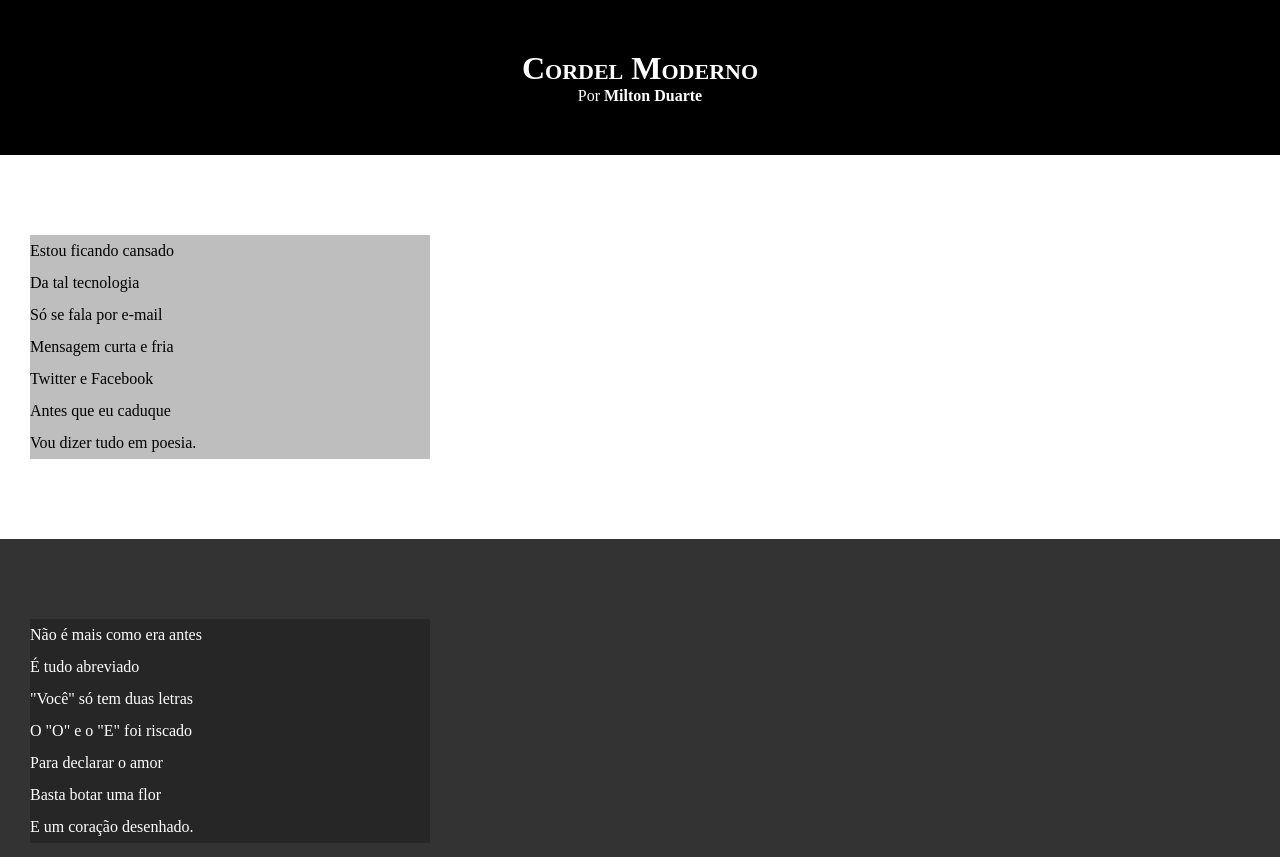
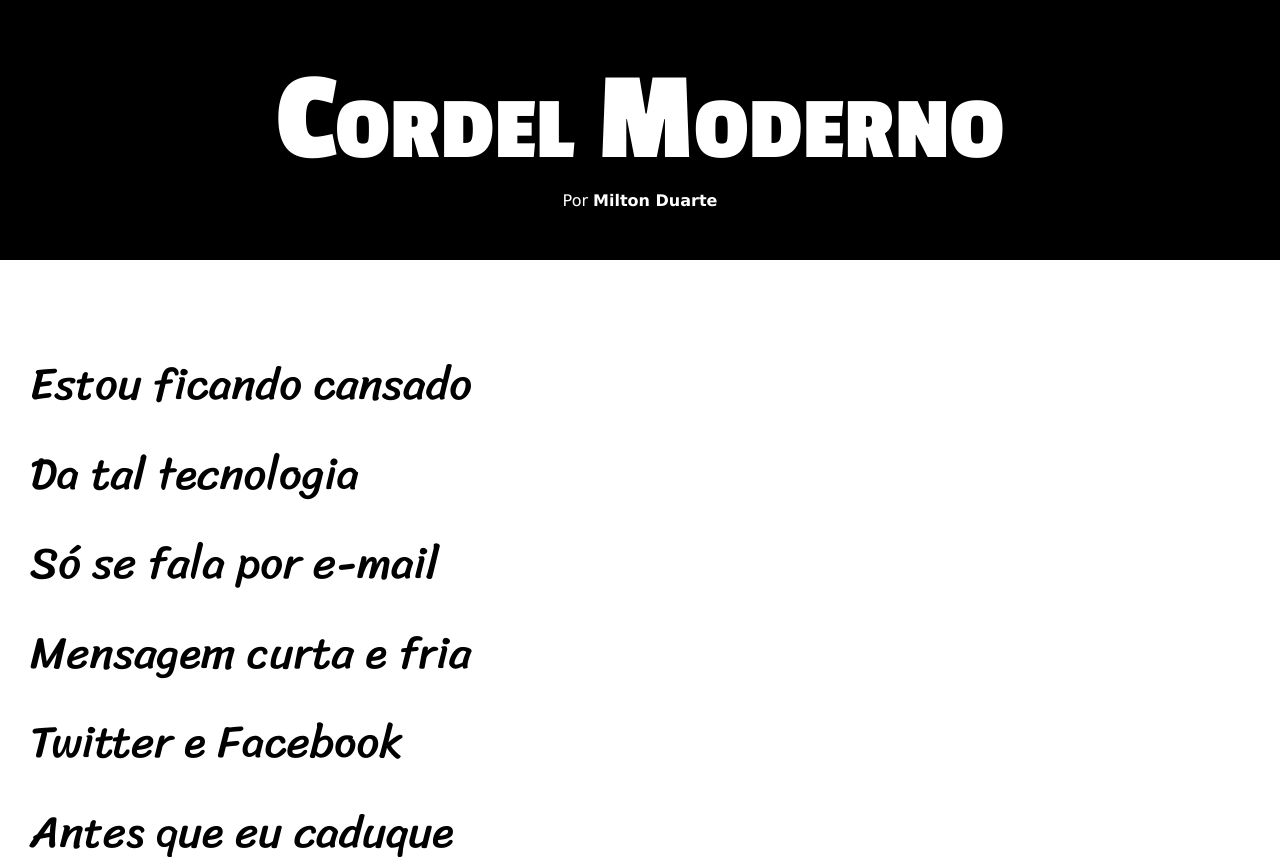
Before and after one commit to gabriela-albuquerque/html-css, a plain HTML site: page desafios/desafio12/index.html in a window 1280 px wide. Shown: the top 857 px of the page. Drawn offline with Linux system fonts and the light colour scheme.

Commit message:
atualização de estilos

```diff
--- a/desafios/desafio12/estilo/style.css
+++ b/desafios/desafio12/estilo/style.css
@@ -1,14 +1,26 @@
 @charset "UTF-8";
+
+@import url('https://fonts.googleapis.com/css2?family=Passion+One:wght@400;700;900&display=swap');
+
+@import url('https://fonts.googleapis.com/css2?family=Sriracha&display=swap');
+
+:root {
+    --fonte1: Verdana, Geneva, Tahoma, sans-serif;
+    --fonte2: 'Passion One', cursive;
+    --fonte3: 'Sriracha', cursive;
+}
 
 * {
     margin: 0px;
     padding: 0px;
+    font-size: 1em;
 }
 
 html,
 body {
     min-height: 100vh;
     background-color: darkgrey;
+    font-family: var(--fonte1);
 }
 
 header {
@@ -20,6 +32,8 @@ header {
 header>h1 {
     padding-top: 50px;
     font-variant: small-caps;
+    font-family: var(--fonte2);
+    font-size: 10vw;
 }
 
 header>p {
@@ -41,6 +55,8 @@ section {
     padding-bottom: 10vh;
     line-height: 2em;
     padding-left: 30px;
+    font-family: var(--fonte3);
+    font-size: 3.5vw;
 }
 
 section.normal {
@@ -53,8 +69,9 @@ section.imagem {
     color: white;
 }
 
-section>p {
-    width: 400px;
+section.imagem>p {
+    display: inline-block;
+    padding: 5px;
     background-color: rgba(0, 0, 0, 0.253);
 }
 
```
